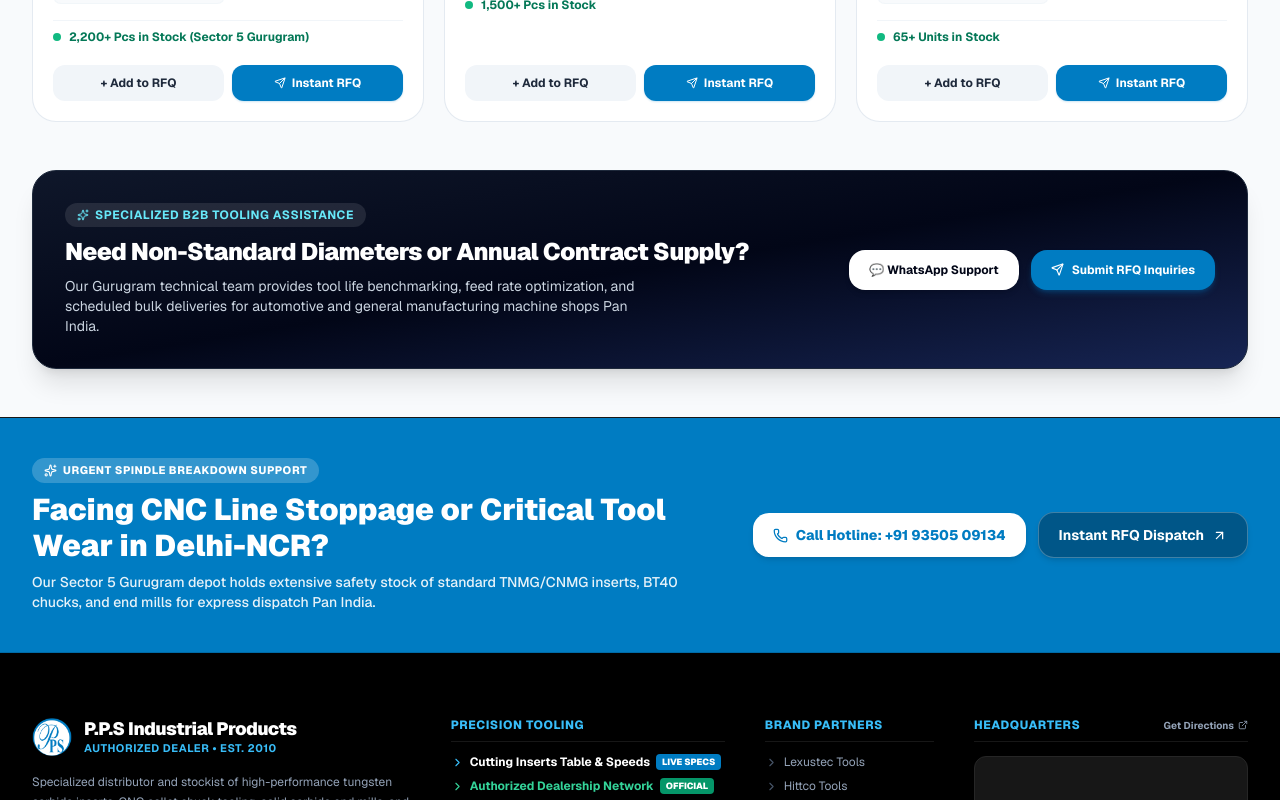
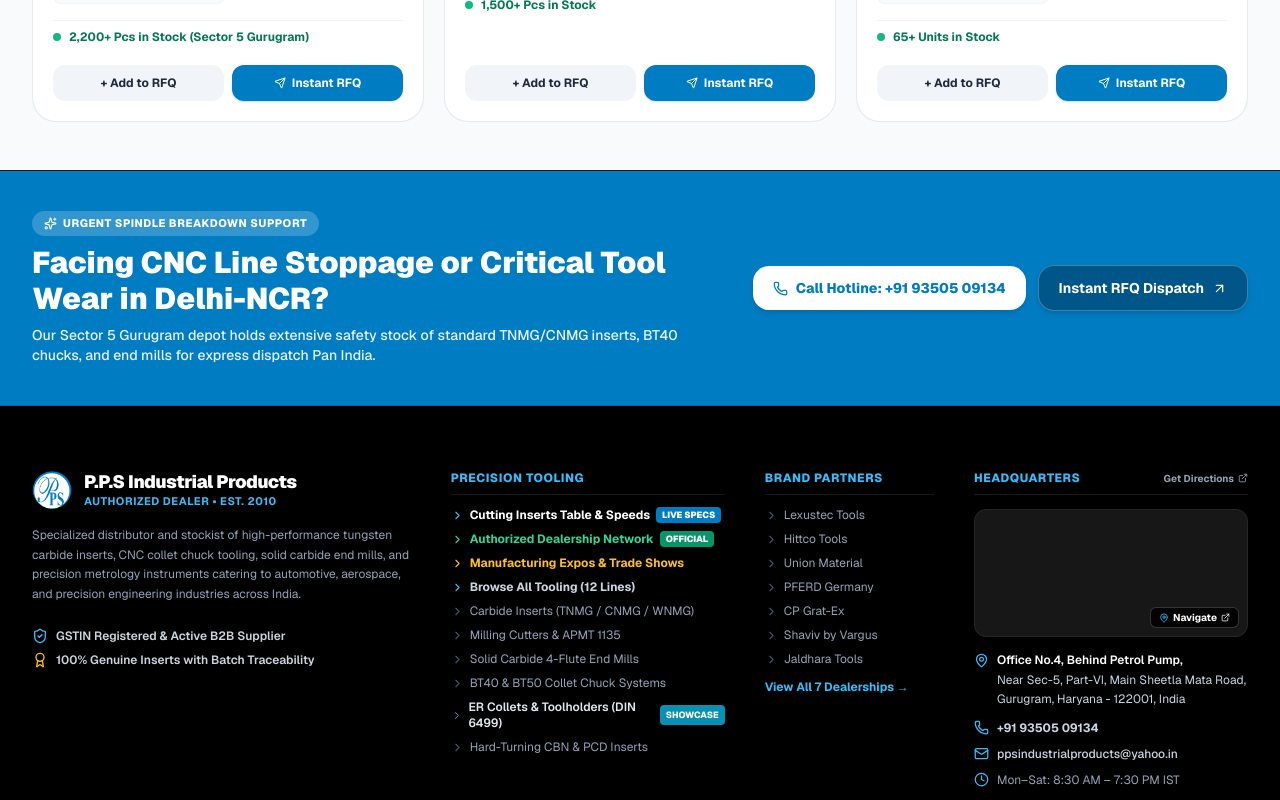
Before and after one commit to prashantmagnifiedcode/P.P.S-Industrial-Products, a Next.js app: page /tooling/apmt-face-mills in a window 1280 px wide. Shown: the part 1805-2605 px from the top of the page. Built offline with nearby package versions, Linux system fonts and the light colour scheme; grey boxes are pictures that could not be loaded.

Commit message:
Remove Specialized B2B Tooling Assistance banner from tooling detail page

```diff
--- a/src/app/tooling/[slug]/page.tsx
+++ b/src/app/tooling/[slug]/page.tsx
@@ -506,43 +506,6 @@ export default function ToolingDetailPage() {
               })}
             </div>
           </div>
-
-          {/* B2B Engineering Helpline & Custom Orders Banner */}
-          <div className="rounded-3xl bg-gradient-to-br from-slate-900 via-slate-950 to-blue-950 p-6 sm:p-8 text-white border border-slate-800 shadow-xl flex flex-col md:flex-row items-center justify-between gap-6">
-            <div className="space-y-2 text-center md:text-left">
-              <div className="inline-flex items-center gap-1.5 px-3 py-1 rounded-full bg-white/10 text-cyan-300 text-xs font-bold uppercase tracking-wider">
-                <Sparkles size={12} />
-                <span>Specialized B2B Tooling Assistance</span>
-              </div>
-              <h3 className="text-xl sm:text-2xl font-black tracking-tight">
-                Need Non-Standard Diameters or Annual Contract Supply?
-              </h3>
-              <p className="text-xs sm:text-sm text-slate-300 max-w-xl">
-                Our Gurugram technical team provides tool life benchmarking, feed rate optimization, and scheduled bulk deliveries for automotive and general manufacturing machine shops Pan India.
-              </p>
-            </div>
-
-            <div className="flex flex-col sm:flex-row items-center gap-3 shrink-0 w-full md:w-auto">
-              <a
-                href="https://wa.me/919350509134?text=Hi%20P.P.S%20Industrial%2C%20I%20need%20technical%20assistance%20for%20tooling."
-                target="_blank"
-                rel="noopener noreferrer"
-                className="w-full sm:w-auto px-5 py-3 rounded-2xl bg-white hover:bg-slate-100 text-slate-950 font-bold text-xs flex items-center justify-center gap-2 transition-all active:scale-95 shadow-md"
-              >
-                <span>💬 WhatsApp Support</span>
-              </a>
-
-              <button
-                type="button"
-                onClick={() => openRfqModal()}
-                className="w-full sm:w-auto px-5 py-3 rounded-2xl bg-[#007CC2] hover:bg-[#006aa6] text-white font-bold text-xs flex items-center justify-center gap-2 transition-all active:scale-95 shadow-md shadow-[#007CC2]/30"
-              >
-                <Send size={13} />
-                <span>Submit RFQ Inquiries</span>
-              </button>
-            </div>
-          </div>
-
         </div>
 
         {/* Global Footer */}
```
